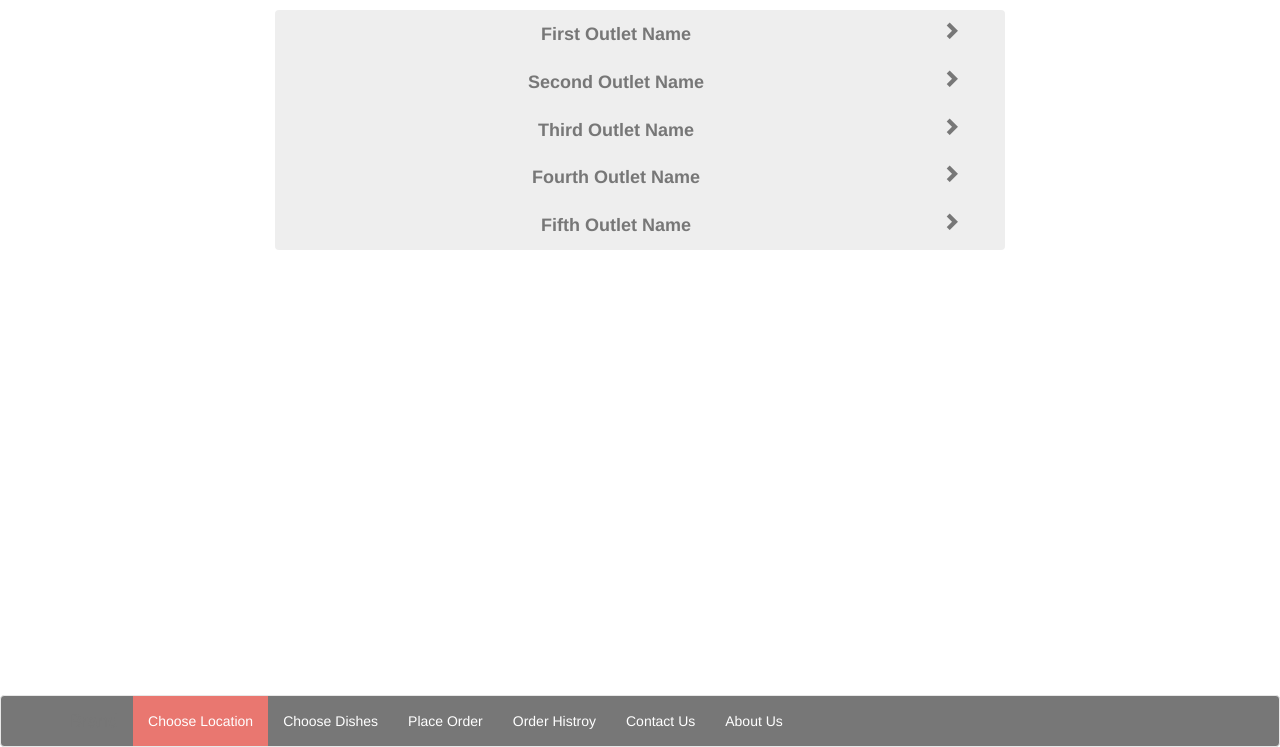
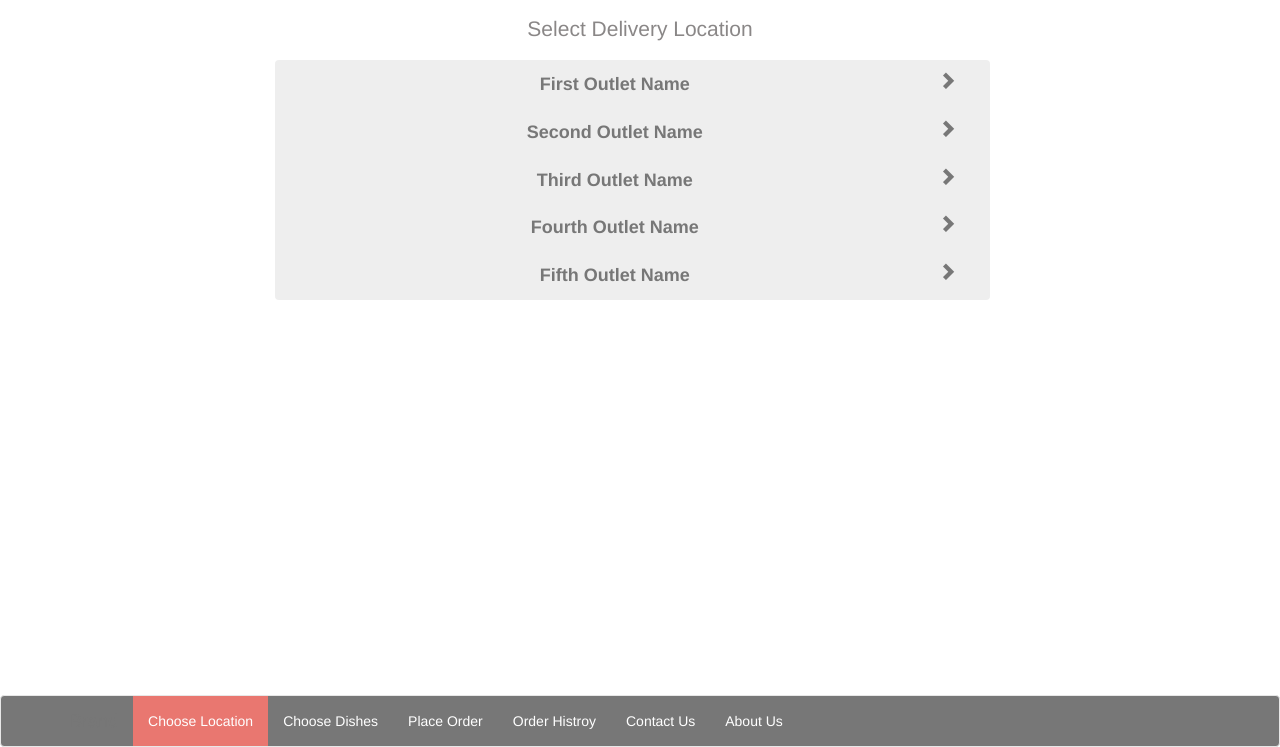
Before and after one commit to manishtamaria/Eatlo-assignment, a plain HTML site: page index.html in a window 1280 px wide. Shown: the part 53-800 px from the top of the page. Drawn offline with Linux system fonts and the light colour scheme.

Commit message:
htmlchange for home page

```diff
--- a/css/main.css
+++ b/css/main.css
@@ -454,6 +454,7 @@ a:hover{
 }
 #pane{
     margin-bottom: 150px;
+    margin-top: 50px;
 }
 #pane h1{
 	color:#8A8787;
@@ -473,7 +474,8 @@ a:hover{
   border-color: #e97770;
 }
 #location-list  .outlet-name{
-	  color: #777777;
+    padding-left: 20px;
+  color: #777777;
   font-weight: bold;
   display: block;
   overflow: hidden;
@@ -482,7 +484,7 @@ a:hover{
   white-space: nowrap;
 }
 .icon-position{
-	margin-right: 30px;
+	/*margin-right: 10px;*/
 }
 #main-pane .menu-pane {
     margin-top: 20px;
@@ -509,6 +511,7 @@ a:hover{
 }
 #main-pane .thumbnail img{
     width: 100%;
+    height: 230px;
 }
 #main-pane .thumbnail:hover{
     cursor: pointer;
--- a/partials/menu-page.html
+++ b/partials/menu-page.html
@@ -6,8 +6,8 @@
 <div id="pane" class="text-center container">
     <h1>Select Delivery Location</h1>
     <div class="col-lg-8 col-md-8 col-sm-8 col-xs-8 col-md-offset-2 col-sm-offset-2 col-lg-offset-2" id="location-list">
-        <ul class="list-group">
-            <li class="list-group-item clearfix" ng-repeat="location in locations"><a class="outlet-name" href="#/outlets/{{location.id}}">{{location.name}} <span class="icon-position glyphicon glyphicon-chevron-right pull-right "></span></a> </li>
+        <ul class="list-group col-lg-12 col-md-12 col-sm-12">
+            <li class="list-group-item clearfix" ng-repeat="location in locations"><a class="outlet-name clearfix" href="#/outlets/{{location.id}}"><span class="col-lg-11 col-md-11">{{location.name}} </span><span class="icon-position glyphicon glyphicon-chevron-right col-lg-1 col-md-1 "></span></a> </li>
         </ul>
     </div>
 </div>
```
